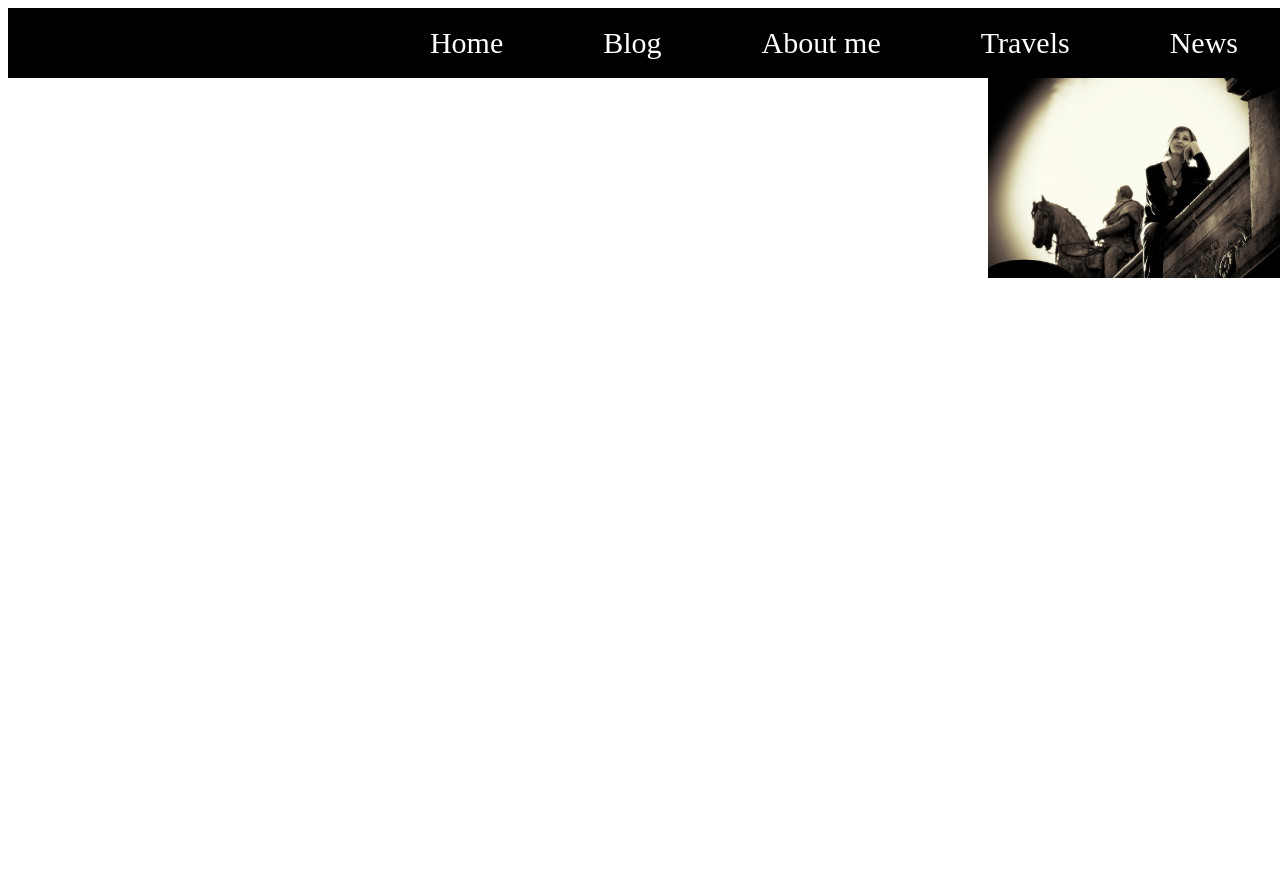
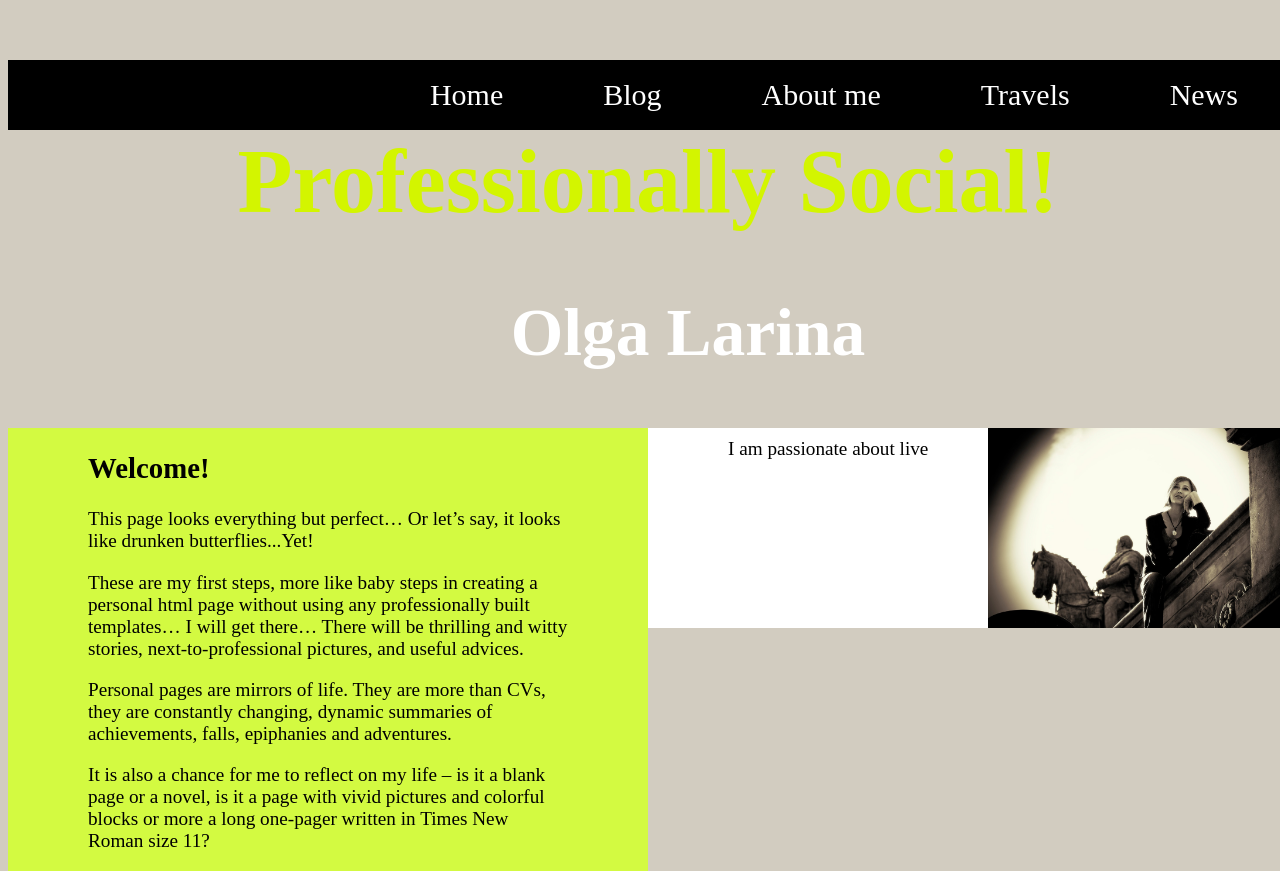
Before and after one commit to olalarina/olalarina.github.io, a plain HTML site: page index.html in a window 1280 px wide. Before the commit the page ends 800 px from the top, so only its background shows below. Drawn offline with Linux system fonts and the light colour scheme.

Commit message:
divs with introduction

```diff
--- a/index.html
+++ b/index.html
@@ -10,14 +10,32 @@
 		<div class="menu">
 			<ul>
 				<li><a href="#"class="menu-link">News</a></li>
-				<li><a href="#"class="menu-link">Travels</a></li>
+				<li><a href="pic4.jpg"class="menu-link">Travels</a></li>
 				<li><a href="#"class="menu-link">About me</a></li>
 				<li><a href="#"class="menu-link">Blog</a></li>
 				<li><a href="#"class="menu-link">Home</a></li>
 
 			</ul>
 		</div>
-		<img src="pic2.jpg" width="300px"/>
+		<div id=kont_header>
+			<h1>Professionally Social!</h1>
+		</div>
+		<div id=kont_subheader>
+			<h2>Olga Larina</h2>
+		</div>
+		<div id=kont_content_welcome>
+			<h2>Welcome!</h2>
+			<p>This page looks everything but perfect… Or let’s say, it looks like drunken butterflies...Yet!</p>
+			<p>These are my first steps, more like baby steps in creating a personal html page without using any professionally built templates…   I will get there… There will be thrilling and witty stories, next-to-professional pictures, and useful advices. </p>
+			<p>Personal pages are mirrors of life. They are more than CVs, they are constantly changing, dynamic summaries of achievements, falls, epiphanies and adventures.</p>
+			<p>It is also a chance for me to reflect on my life – is it a blank page or a novel, is it a page with vivid pictures and colorful blocks or more a long one-pager written in Times New Roman size 11?</p>
+		</div>
+		<div id=kont_pers_pic>
+			<img src="pic2.jpg" width="300px"/>
+			<p class="personal">I am passionate about live
+			</p>
+		</div>
+
 
 	</body>
 
--- a/styles.css
+++ b/styles.css
@@ -1,5 +1,7 @@
 body{
 	width: 100%;
+	background-color: #D2CCC0;
+	font-family: Agency FB;
 }
 div{
 	display: block;
@@ -53,6 +55,46 @@ a{
 	font-size: 20px;
 	font-family: areal;
 }
+#kont_header{
+	width: 100%;
+	float: middle;
+	font-family: gigi;
+	font-size: 45px;
+	font-weight: normal;
+	text-align: center;
+	color: #D3F500;
+	margin-bottom: 0;
+}
+#kont_subheader{
+	width: 100%;
+	font-family: gigi;
+	font-size: 45px;
+	font-weight: normal;
+	text-align: center;
+	color: #FFFFFF;
+	margin-bottom: 0;
+}
+#kont_content_welcome{
+	width: 50%;
+	hight: 1500px;
+	background: #D3FA41;
+	float: left;
+	font-size: larger;
+}
+	h2{
+		margin-left: 80px;
+	}
+#kont_pers_pic{
+	width: 50%;
+	background: #FFFFFF;
+	float: left;
+	font-size: larger;
+			}
+		p{
+			margin-top: 10px;
+			margin-left: 80px;
+			margin-right: 80px;
+		}
 img{
 	float: right;
 }
```
Also changed, not shown: pic3.jpg (added), pic3a.jpg (added), pic4.jpg (added), pic5.jpg (added).
